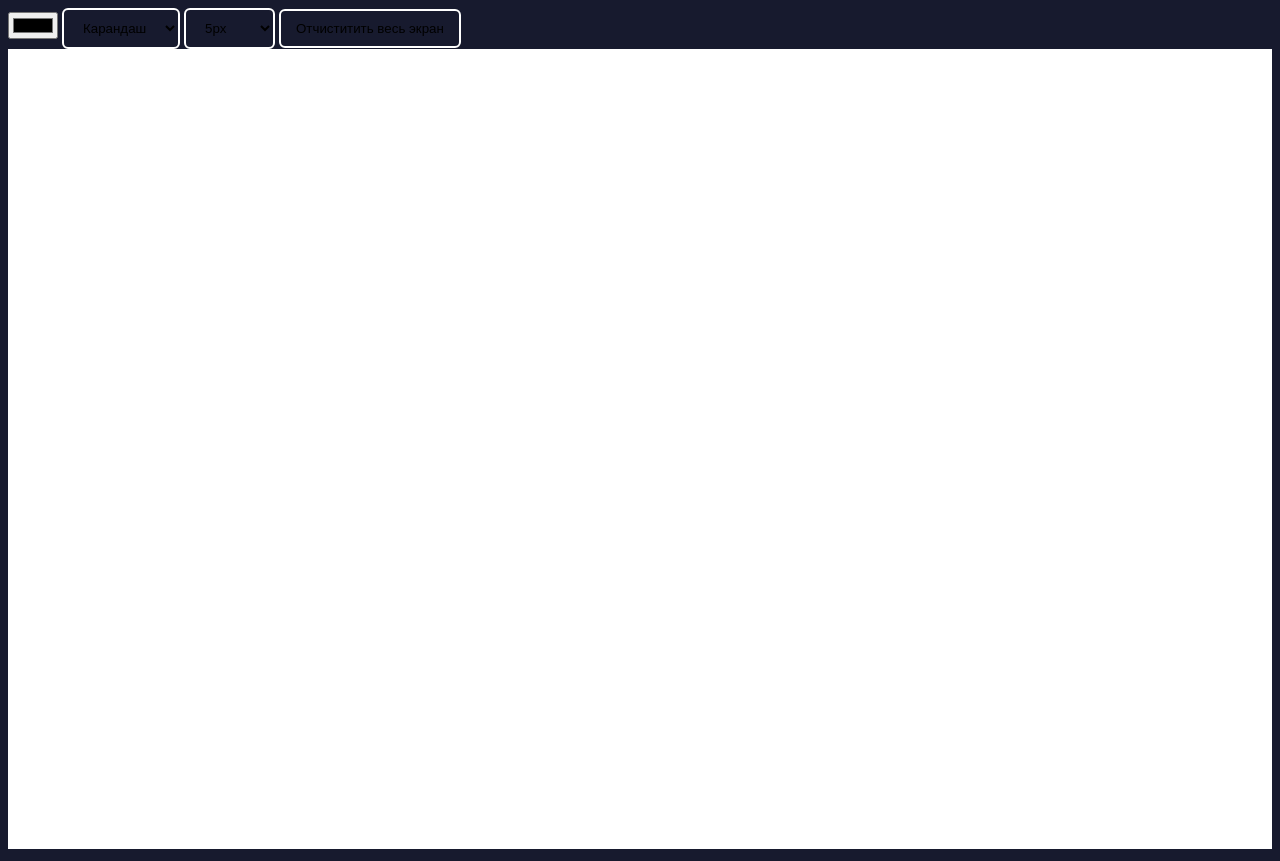
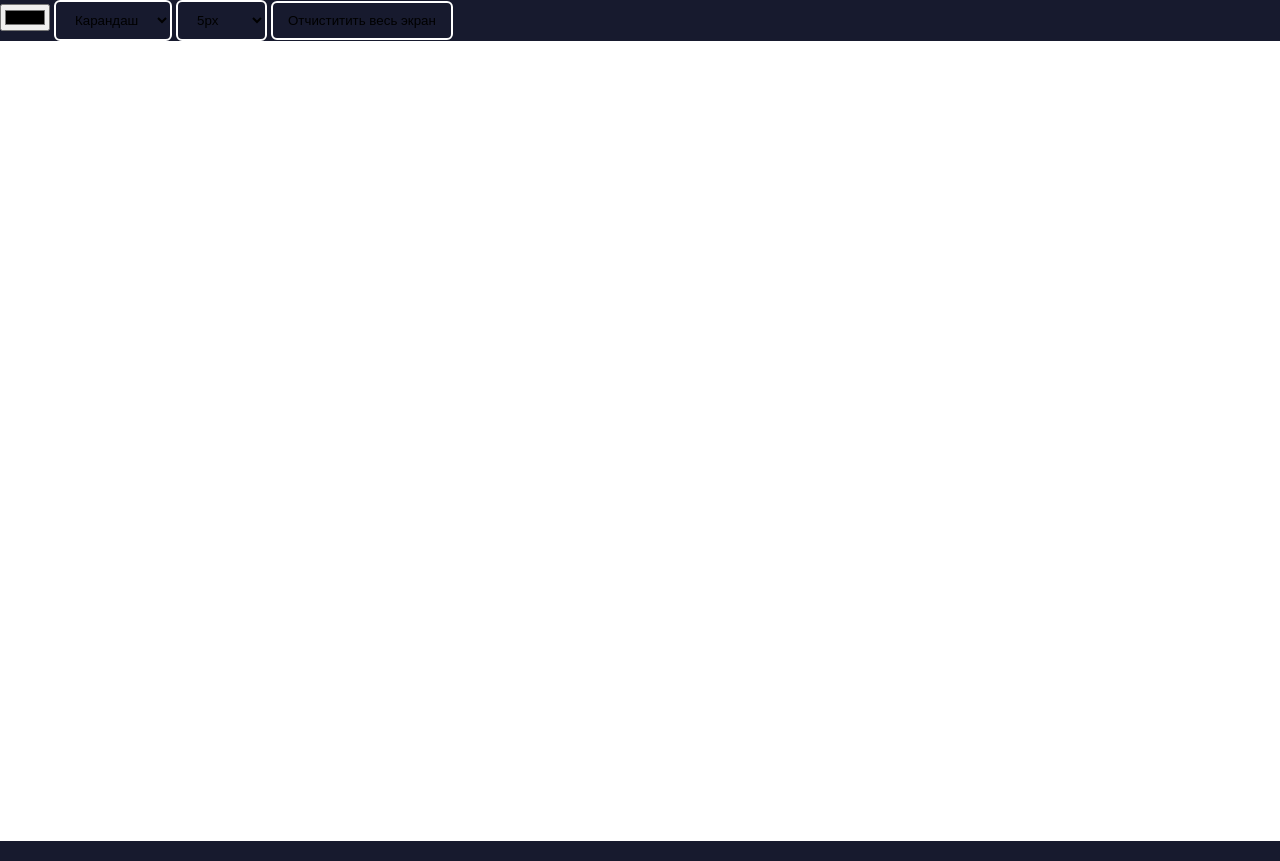
Before and after one commit to dima101130/justspaint, a plain HTML site: page index.html in a window 1280 px wide. Drawn offline with Linux system fonts and the light colour scheme.

Commit message:
Update main.css

```diff
--- a/main.css
+++ b/main.css
@@ -1,4 +1,8 @@
 html, body {
+  overflow: hidden;
+  position: relative;
+  margin: 0;
+  padding: 0;
   overflow-x: hidden;
   overflow-y: hidden;
   background-color: rgb(23, 26, 46);
```
